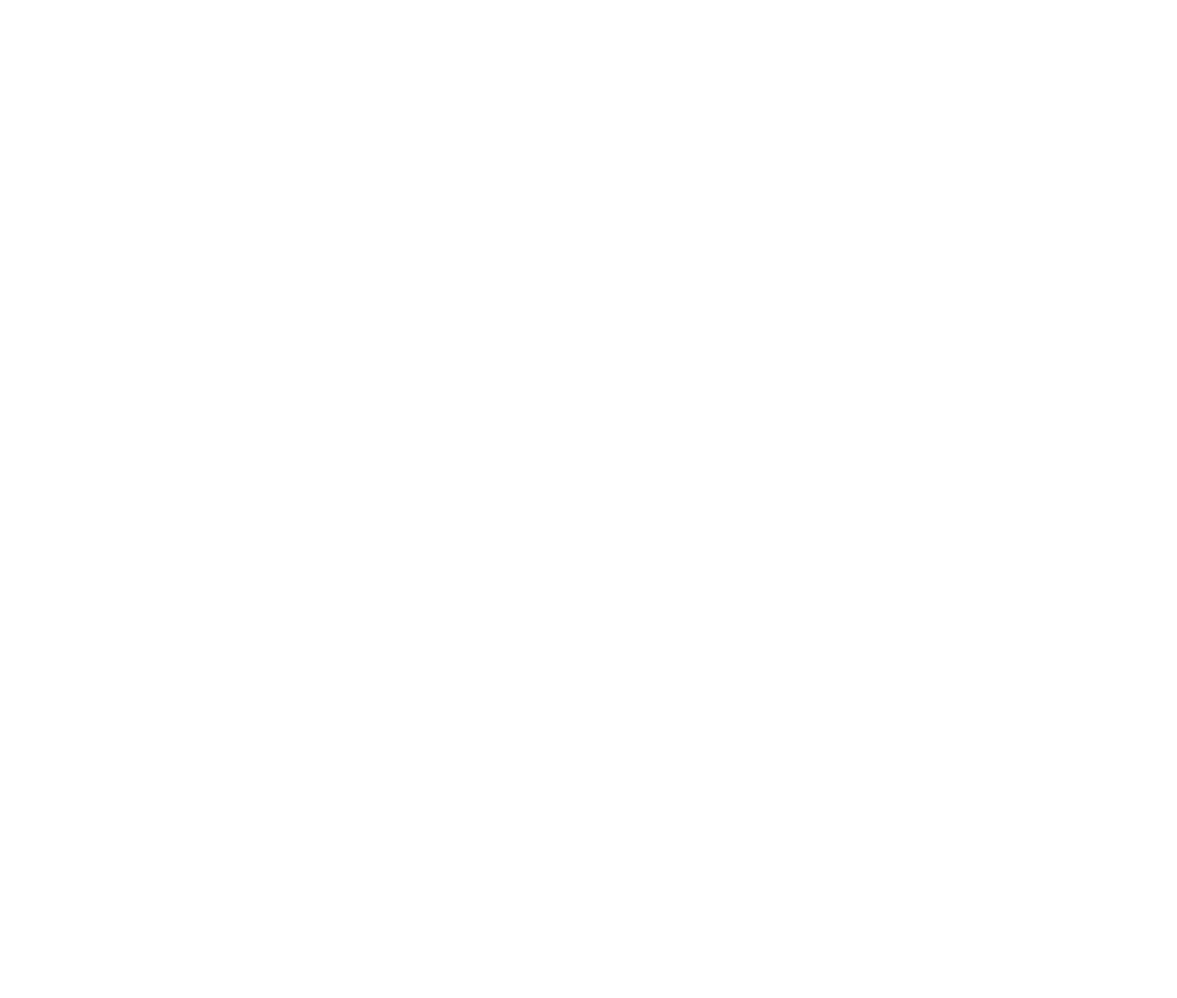
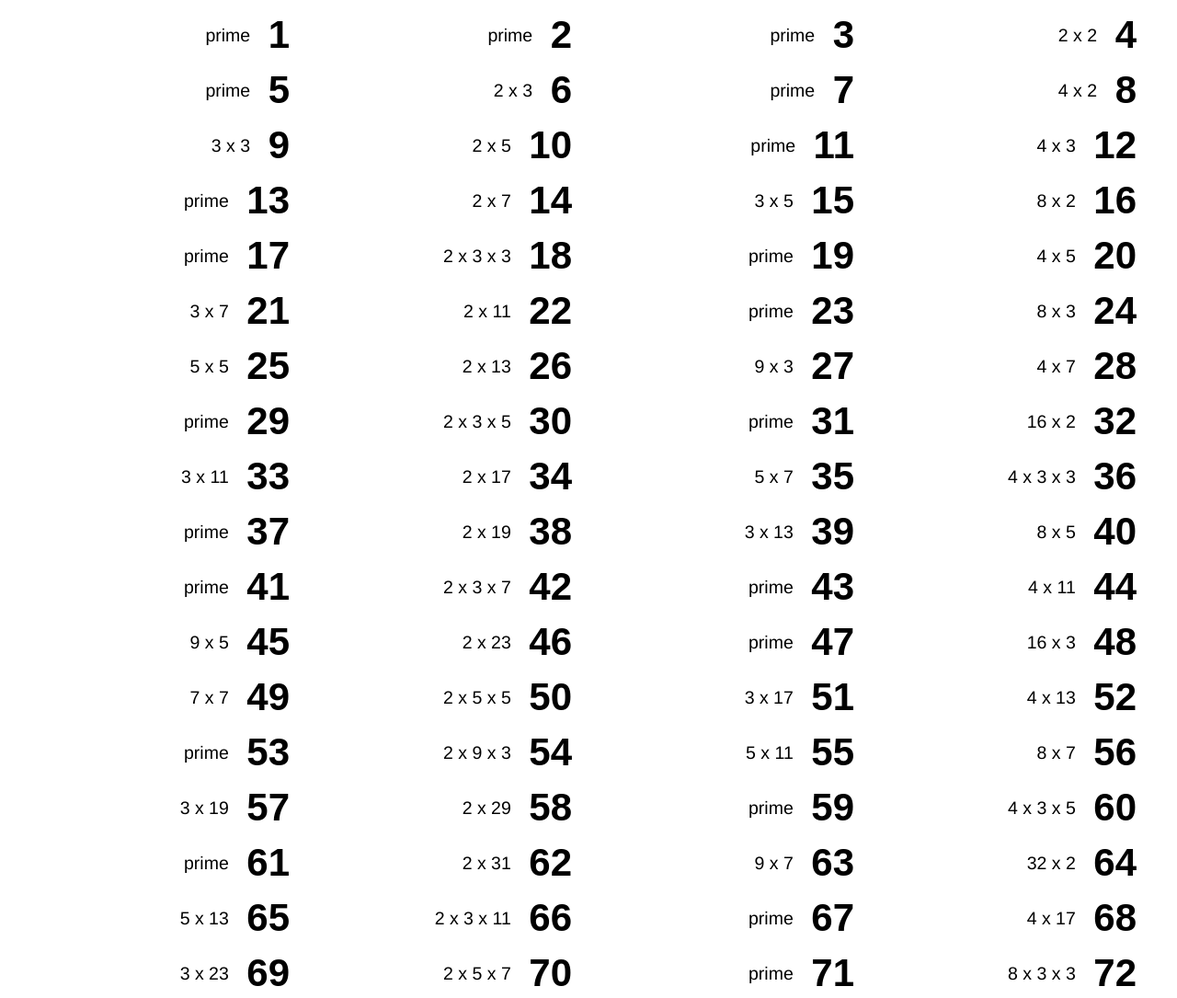
Before and after one commit to kemptone/WildNumbers, a website with bundled scripts: page public/index.html in a window 1280 px wide. Shown: the top 1085 px of the page at 92% size. Before the commit the page ends 800 px from the top, so only its background shows below. Built offline with nearby package versions, Linux system fonts and the light colour scheme.

Commit message:
nice format

```diff
--- a/public/index.html
+++ b/public/index.html
@@ -11,7 +11,7 @@
     </style>
 </head>
 <body>
-    <div id="words"></div>
+    <div id="numbers"></div>
 </body>
 <script async src="index.js" type="module"></script>
 </html>
--- a/public/index.js
+++ b/public/index.js
@@ -1,14 +1,15 @@
-import GetHighestFactor from "./GetHighestFactor.js"
 import GetLowestFactor from "./GetLowestFactor.js"
 
-const Limit = 100000
+const Limit = 10000
 
 const Page = window.Page = {
   Limit
   , primes : undefined
   , prime_keys : {}
   , numbers : []
+  , e_numbers : document.querySelector("#numbers")
 }
+
 
 const worker = new Worker("prime.worker.js")
 
@@ -20,25 +21,71 @@ worker.onmessage = function (message) {
 
   const getLowestFactor = GetLowestFactor(Page)
 
-  for (x = 0; x < Limit; x++) {
-
-    let factors = !x ? x : getLowestFactor( x )
-
-    // Page.numbers.push()
-
-  //   // let num = x > 3 ? getHighestFactor(x) : 1
-
+  for (x = 1; x <= Limit; x++) {
+    let factors = !x ? [ x ] : getLowestFactor( x )
     Page.numbers.push({
       x
       , factors
       , is_prime : x === factors[ 0 ]
     })
-
   }
 
   console.log(Page)
 
+  buildList(Page)
 
 }
 
+const replaceThese = [
+    [ "2 x 2 x 2 x 2 x 2 x 2 x", "64 x" ]
+  , [ "2 x 2 x 2 x 2 x 2 x", "32 x" ]
+  , [ "2 x 2 x 2 x 2 x", "16 x" ]
+  , [ "2 x 2 x 2 x", "8 x" ]
+  , [ "2 x 2 x", "4 x" ]
+  , [ "3 x 3 x", "9 x" ]
+]
+
+const BuildItem = (Page, fragment) => ({ x, factors, is_prime }) => {
+
+  console.count("buildItem")
+
+  const child = document.createElement("div")
+  const b = document.createElement("b")
+  const em = document.createElement("em")
+  const i = document.createElement("i")
+
+  b.innerHTML = x
+
+  if (is_prime)
+    em.innerHTML = "prime"
+  else {
+    if (factors[0] === 2 || factors[0] === 3) {
+      let str = factors.join(" x ")
+      replaceThese.forEach( i => str = str.replace(
+        new RegExp( `${ i[0] }`, 'g' )
+        , i[1]
+      ))
+      em.innerHTML = str
+    } else {
+      em.innerHTML = `${ factors.join(" x ") }`
+    }
+  }
+
+  // if (is_prime)
+  //   i.innerHTML = "prime"
+
+  child.appendChild( em )
+  child.appendChild( b )
+  // child.appendChild( i )
+
+  fragment.appendChild( child )
+
+}
+
+const buildList = Page => {
+  const fragment = document.createDocumentFragment()
+  Page.numbers.forEach( BuildItem(Page, fragment) )
+  Page.e_numbers.appendChild( fragment )
+}
+
 worker.postMessage(Limit)
--- a/public/style.css
+++ b/public/style.css
@@ -1,45 +1,43 @@
-#words {
-  font-size:22px;
+#numbers {
+  font-size: 30px;
   font-family: sans-serif;
   font-weight: 100;
 }
 
-#words > div {
+#numbers > div {
   white-space: nowrap;
-  padding: 6px 5px 6px;
+  padding: 6px 0em 6px 0;
   float:left;
-  width:50%;
+  width: 307px;
   position: relative;
   box-sizing: border-box;
   display: flex;
-  align-items: baseline;
+  align-items: center;
+  justify-content: space-between;
 }
 
-#words > div > i {
+#numbers > div > i {
   font-style: normal;
   padding-right: 17px;
-  font-size: 25px;
   flex: 0;
   min-width: 63px;
   display: block;
   text-align: right;
 }
 
-#words > div > b {
+#numbers > div > b {
   font-style: normal;
-  font-weight: normal;
-  font-size: 34px;
-  flex: 1;
+  font-weight: bold;
+  font-size: 140%;
+  /* flex: 1; */
 }
 
-#words > div > em {
+#numbers > div > em {
   font-style: normal;
-  font-size: 16px;
+  font-size: 65%;
   font-family: 'Nothing You Could Do', cursive;
+  font-family: 'Franklin Gothic Medium', 'Arial Narrow', Arial, sans-serif;
   text-align: right;
-  flex: 0;
+  flex: 1;
+  padding-right: 1em;
 }
-
-#words > div:nth-child(odd) > em {
-  padding-right: 70px;
-}
```
